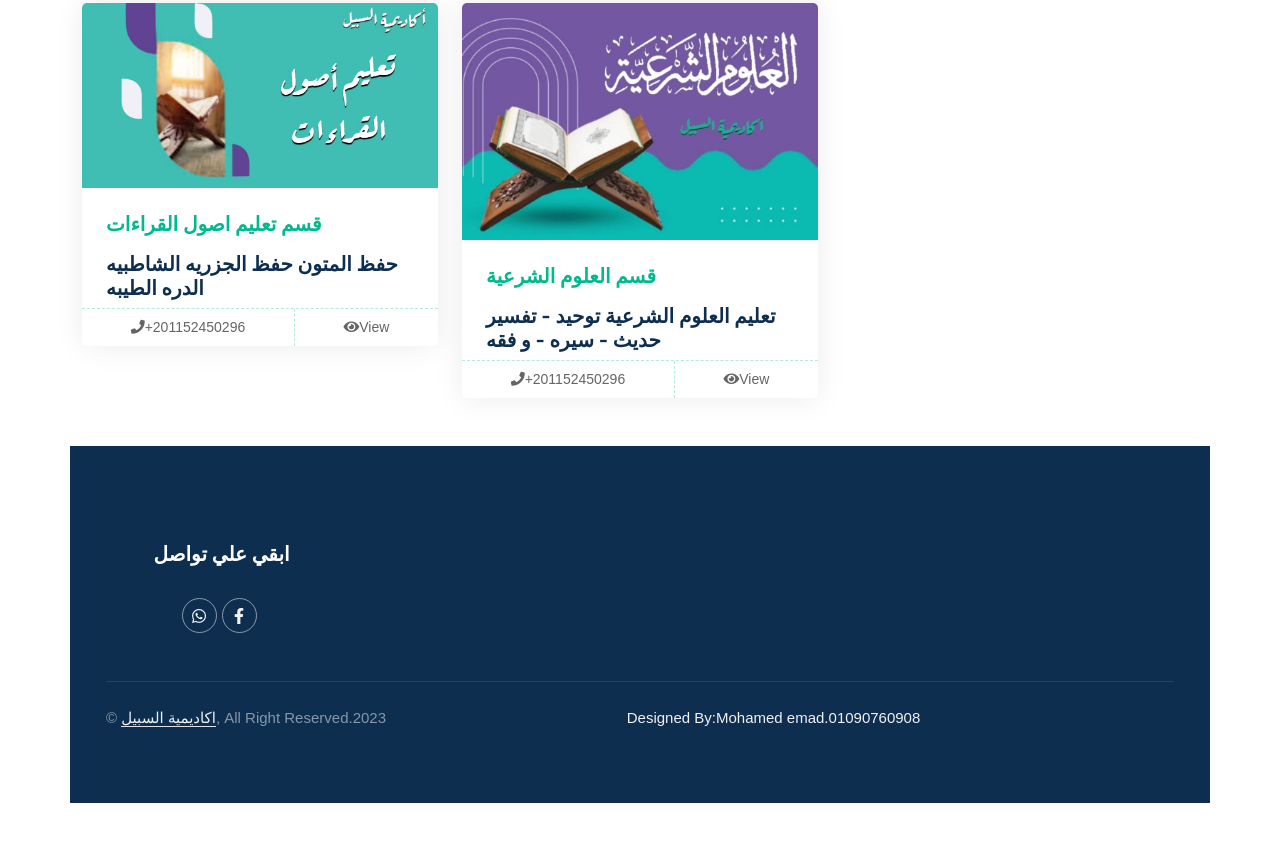
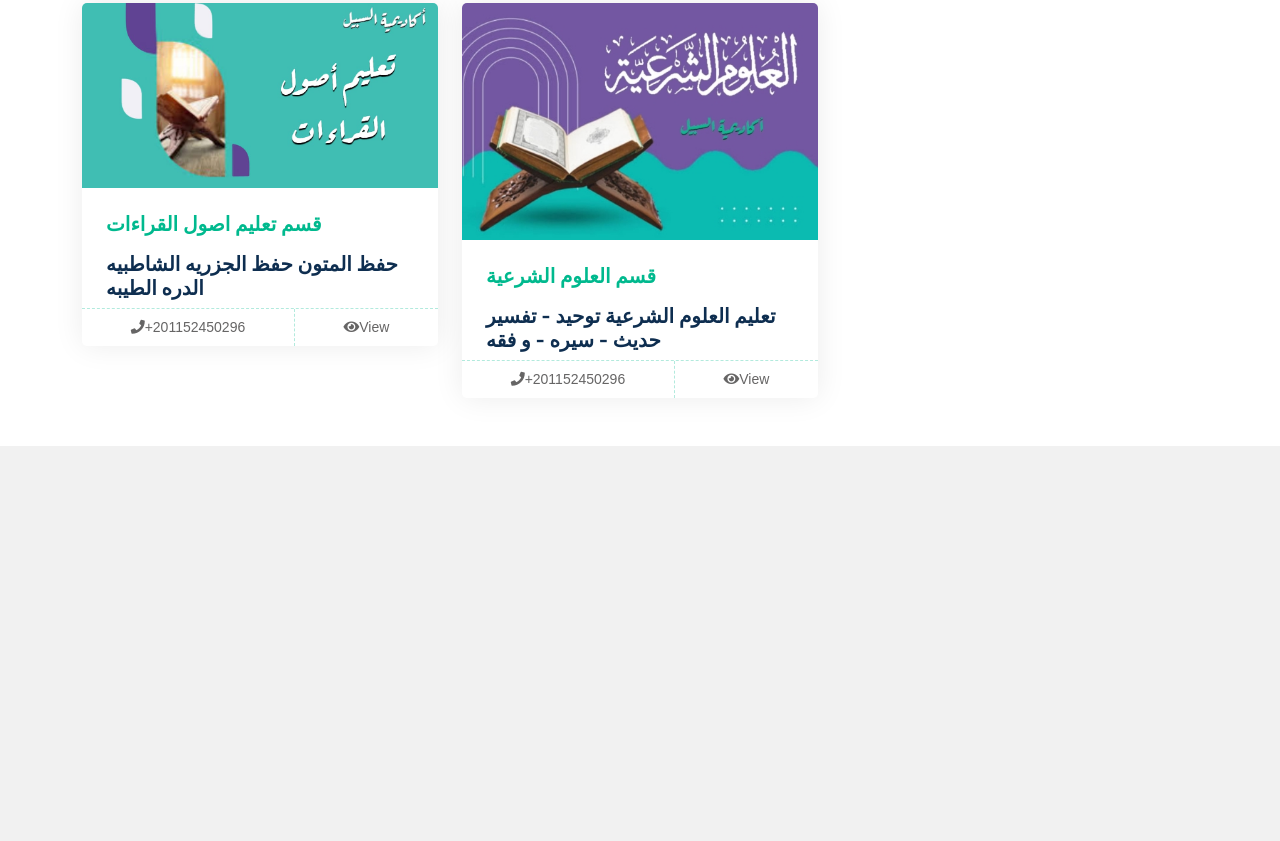
Before and after one commit to wepsote/---, a plain HTML site: page index.html in a window 1280 px wide. Shown: the part 907-1748 px from the top of the page. After the commit the page ends 1353 px from the top, so only its background shows below. Drawn offline with nearby package versions, Linux system fonts and the light colour scheme.

Commit message:
Update index.html

```diff
--- a/index.html
+++ b/index.html
@@ -571,66 +571,7 @@
          Testimonial End -->
 
 
-        <!--footer start-->
 
-        <div class="container-fluid bg-dark text-white-50 footer pt-5 mt-5 wow fadeIn" data-wow-delay="0.1s" style="position: relative;">
-            <div class="container py-5">
-                <div class="row g-5">
-                    <div class="col-lg-3 col-md-6">
-                        <h5 class="text-white mb-4" style="display: flex; text-align: center; justify-content: center;">ابقي علي تواصل</h5>
-
-                        <div class="d-flex pt-2" style="display: flex; justify-content: center; align-items: center;">
-                            <a class="btn btn-outline-light btn-social" href="https://twitter.com/freewebsitecode"><i class="fab fa-whatsapp"></i></a>
-                            <a class="btn btn-outline-light btn-social" href="https://facebook.com/freewebsitecode"><i class="fab fa-facebook-f"></i></a>
-
-                        </div>
-                    </div>
-
-                    <!--<div class="col-lg-3 col-md-6">
-                        <h5 class="text-white mb-4">Photo Gallery</h5>
-                        <div class="row g-2 pt-2">
-                            <div class="col-4">
-                                <img class="img-fluid rounded bg-light p-1" src="img/property-1.jpg" alt="">
-                            </div>
-                            <div class="col-4">
-                                <img class="img-fluid rounded bg-light p-1" src="img/property-2.jpg" alt="">
-                            </div>
-                            <div class="col-4">
-                                <img class="img-fluid rounded bg-light p-1" src="img/property-3.jpg" alt="">
-                            </div>
-                            <div class="col-4">
-                                <img class="img-fluid rounded bg-light p-1" src="img/property-4.jpg" alt="">
-                            </div>
-                            <div class="col-4">
-                                <img class="img-fluid rounded bg-light p-1" src="img/property-5.jpg" alt="">
-                            </div>
-                            <div class="col-4">
-                                <img class="img-fluid rounded bg-light p-1" src="img/property-6.jpg" alt="">
-                            </div>
-                        </div>
-                    </div>-->
-
-            <div class="container">
-                <div class="copyright">
-                    <div class="row">
-                        <div class="col-md-6 text-center text-md-start mb-3 mb-md-0">
-                            &copy; <a class="border-bottom" href="https://freewebsitecode.com">اكاديمية السبيل</a>, All Right Reserved.2023
-
-
-
-                        </div>
-                        <div class="col-md-6 text-center text-md-end">
-                            <div class="footer-menu">
-                          <a href="https://wa.me/message/HPSOLVIKZJY3K1" class="medo">Designed By:Mohamed emad.01090760908</a>
-
-                            </div>
-                        </div>
-                    </div>
-                </div>
-            </div>
-            <br>
-        </div>
-        <!-- Footer End -->
 
 
         <!-- Back to Top -->
```
